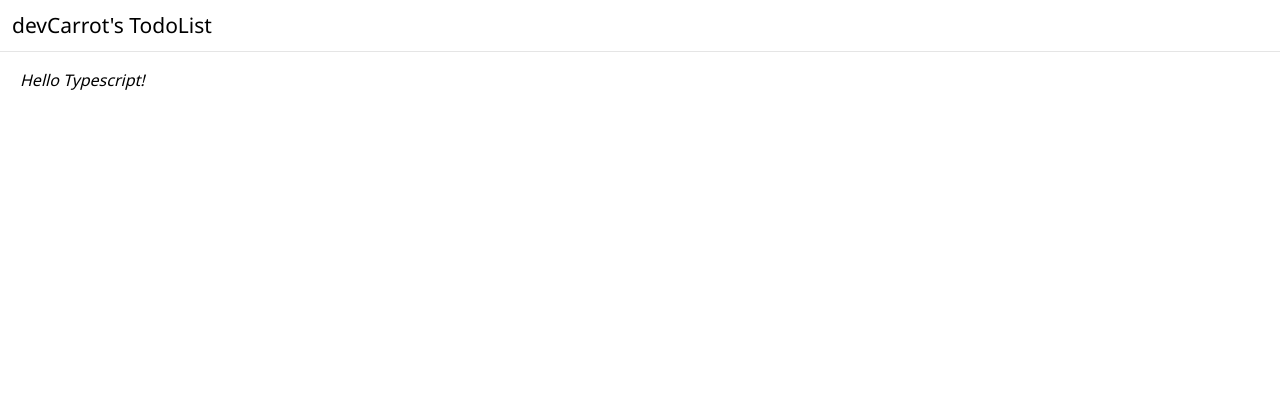
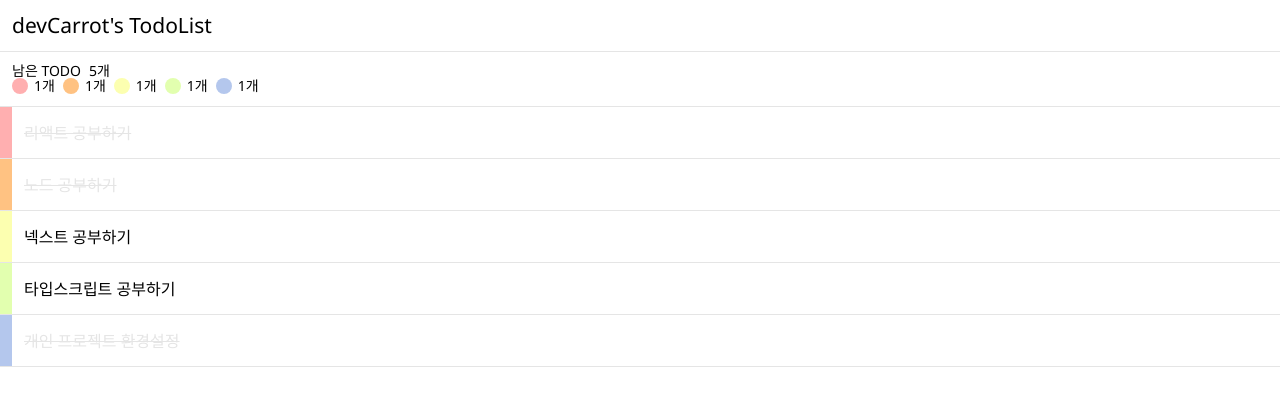
Before and after one commit to yourcarrot0214/next-todo, a Next.js app: page / in a window 1280 px wide. Shown: the top 406 px of the page. Built offline with nearby package versions, Linux system fonts and the light colour scheme.

Commit message:
5.2 todolist 스타일링 (1)

```diff
--- /dev/null
+++ b/components/TodoList.tsx
@@ -0,0 +1,198 @@
+import React, { useMemo, useCallback } from "react";
+import styled from "styled-components";
+import palette from "../styles/palette";
+import { TodoType } from "../types/todo";
+
+const Container = styled.div`
+  width: 100%;
+
+  .todo-num {
+    margin-left: 12px;
+  }
+
+  .todo-list-header {
+    padding: 12px;
+    border-bottom: 1px solid ${palette.gray};
+
+    .todo-list-last-todo {
+      font-size: 14px;
+      span {
+        margin-left: 8px;
+      }
+    }
+
+    .todo-list-header-colors {
+      display: flex;
+      .todo-list-header-color-num {
+        display: flex;
+        margin-right: 8px;
+        p {
+          font-size: 14px;
+          line-height: 16px;
+          margin: 0;
+          margin-left: 6px;
+        }
+        .todo-list-header-round-color {
+          width: 16px;
+          height: 16px;
+          border-radius: 50%;
+        }
+      }
+    }
+  }
+  .bg-blue {
+    background-color: ${palette.blue};
+  }
+  .bg-green {
+    background-color: ${palette.green};
+  }
+  .bg-navy {
+    background-color: ${palette.navy};
+  }
+  .bg-orange {
+    background-color: ${palette.orange};
+  }
+  .bg-red {
+    background-color: ${palette.red};
+  }
+  .bg-yellow {
+    background-color: ${palette.yellow};
+  }
+
+  .todo-list {
+    .todo-items {
+      display: flex;
+      justify-content: space-between;
+      align-items: center;
+      width: 100%;
+      height: 52px;
+      border-bottom: 1px solid ${palette.gray};
+
+      .todo-left-side {
+        width: 100%;
+        height: 100%;
+        display: flex;
+        align-items: center;
+
+        .todo-color-block {
+          width: 12px;
+          height: 100%;
+        }
+        .checked-todo-text {
+          color: ${palette.gray};
+          text-decoration: line-through;
+        }
+        .todo-text {
+          margin-left: 12px;
+          font-size: 16px;
+        }
+      }
+    }
+  }
+`;
+
+interface IProps {
+  todos: TodoType[];
+}
+
+const TodoList: React.FC<IProps> = ({ todos }) => {
+  const getTodoColorNums = useCallback(() => {
+    let red = 0;
+    let orange = 0;
+    let yellow = 0;
+    let green = 0;
+    let blue = 0;
+    let navy = 0;
+    todos.forEach((todo) => {
+      switch (todo.color) {
+        case "red":
+          red += 1;
+          break;
+        case "orange":
+          orange += 1;
+          break;
+        case "yellow":
+          yellow += 1;
+          break;
+        case "green":
+          green += 1;
+          break;
+        case "blue":
+          blue += 1;
+          break;
+        case "navy":
+          navy += 1;
+          break;
+        default:
+          break;
+      }
+    });
+
+    return {
+      red,
+      orange,
+      yellow,
+      green,
+      blue,
+      navy,
+    };
+  }, [todos]);
+
+  const todoColorNums = useMemo(getTodoColorNums, [todos]);
+  console.log(todoColorNums);
+
+  type ObjectIndexType = {
+    [key: string]: number | undefined;
+  };
+
+  const todoColorNums2 = useMemo(() => {
+    const colors: ObjectIndexType = {};
+    todos.forEach((todo) => {
+      const value = colors[todo.color];
+      if (!value) {
+        colors[`${todo.color}`] = 1;
+      } else {
+        colors[`${todo.color}`] = value + 1;
+      }
+    });
+
+    return colors;
+  }, [todos]);
+  console.log(todoColorNums2);
+
+  return (
+    <Container>
+      <div className="todo-list-header">
+        <p className="todo-list-last-todo">
+          남은 TODO<span>{todos.length}개</span>
+        </p>
+        <div className="todo-list-header-colors">
+          {Object.keys(todoColorNums2).map((color, index) => (
+            <div className="todo-list-header-color-num" key={index}>
+              <div className={`todo-list-header-round-color bg-${color}`} />
+              <p>{todoColorNums[color]}개</p>
+            </div>
+          ))}
+        </div>
+      </div>
+      <ul className="todo-list">
+        {todos.map((todo) => (
+          <li className="todo-items" key={todo.id}>
+            <div className="todo-left-side">
+              <div className={`todo-color-block bg-${todo.color}`} />
+              <p
+                className={`todo-text ${
+                  todo.checked ? "checked-todo-text" : ""
+                }`}
+              >
+                {todo.text}
+              </p>
+            </div>
+          </li>
+        ))}
+      </ul>
+    </Container>
+  );
+};
+
+export default TodoList;
--- a/pages/index.tsx
+++ b/pages/index.tsx
@@ -1,13 +1,18 @@
+import React from "react";
 import { NextPage } from "next";
-import styled from "styled-components";
+import TodoList from "../components/TodoList";
+import { TodoType } from "../types/todo";
 
-const Container = styled.div`
-  font-style: italic;
-  padding: 20px;
-`;
+const todos: TodoType[] = [
+  { id: 1, text: "리액트 공부하기", color: "red", checked: true },
+  { id: 2, text: "노드 공부하기", color: "orange", checked: true },
+  { id: 3, text: "넥스트 공부하기", color: "yellow", checked: false },
+  { id: 4, text: "타입스크립트 공부하기", color: "green", checked: false },
+  { id: 5, text: "개인 프로젝트 환경설정", color: "navy", checked: true },
+];
 
 const index: NextPage = () => {
-  return <Container>Hello Typescript!</Container>;
+  return <TodoList todos={todos} />;
 };
 
 export default index;
--- /dev/null
+++ b/types/todo.d.ts
@@ -0,0 +1,6 @@
+export type TodoType = {
+  id: number;
+  text: string;
+  color: "red" | "orange" | "yellow" | "green" | "blue" | "navy";
+  checked: boolean;
+};
```
